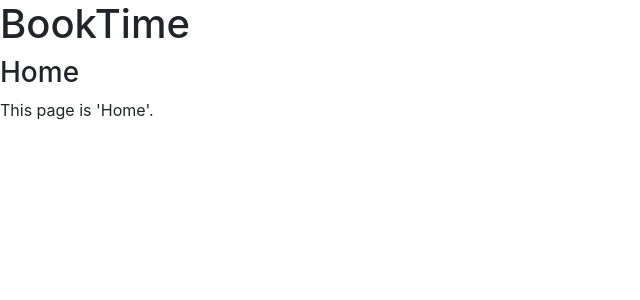
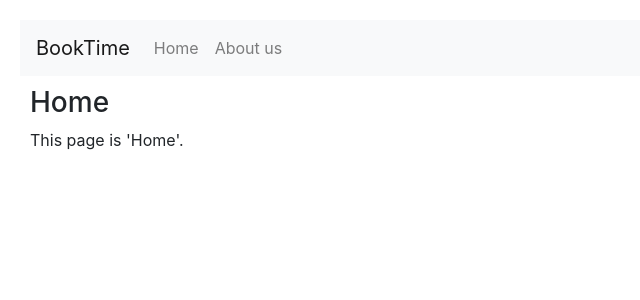
Before and after one commit to codingEzio/code_py_book_practical_django2_and_channels, a Django app: template Chapter 01 - Introduction/booktime/main/templates/home.html in a window 1280 px wide. Shown: the top 300 px of the page, without its empty margins (0-640 px from the left). Run offline with Django 3.2, Linux system fonts and the light colour scheme; the template is opened without the code that fills it, so the values that code supplies are empty; some libraries are stand-ins or nearby versions.

Commit message:
A bit style added for the navbar (base-template)

```diff
--- a/Chapter 01 - Introduction/booktime/main/templates/base.html
+++ b/Chapter 01 - Introduction/booktime/main/templates/base.html
@@ -11,11 +11,34 @@
     <title>BookTime</title>
 </head>
 
-<body>
-    <h1>BookTime</h1>
+<body style="margin: 20px">
+    <nav class="navbar navbar-expand-lg navbar-light bg-light">
+        <a class="navbar-brand" href="/">BookTime</a>
 
-    {% block content %}
-    {% endblock content %}
+        <button class="navbar-toggler"
+                type="button"
+                data-toggle="collapse"
+                data-target="#navbarSupportedContent">
+            <span class="navbar-toggler-icon"></span>
+        </button>
+
+        <div class="collapse navbar-collapse"
+             id="navbarSupportedContent">
+            <ul class="navbar-nav mr-auto">
+                <li class="nav-item">
+                    <a class="nav-link" href="/">Home</a>
+                </li>
+                <li class="nav-item">
+                    <a class="nav-link" href="/about-us/">About us</a>
+                </li>
+            </ul>
+        </div>
+    </nav>
+
+    <div style="margin: 10px">
+        {% block content %}
+        {% endblock content %}
+    </div>
 
     <script src="{% static 'js/jquery.min.js' %}"></script>
     <script src="{% static 'js/popper.min.js' %}"></script>
```
